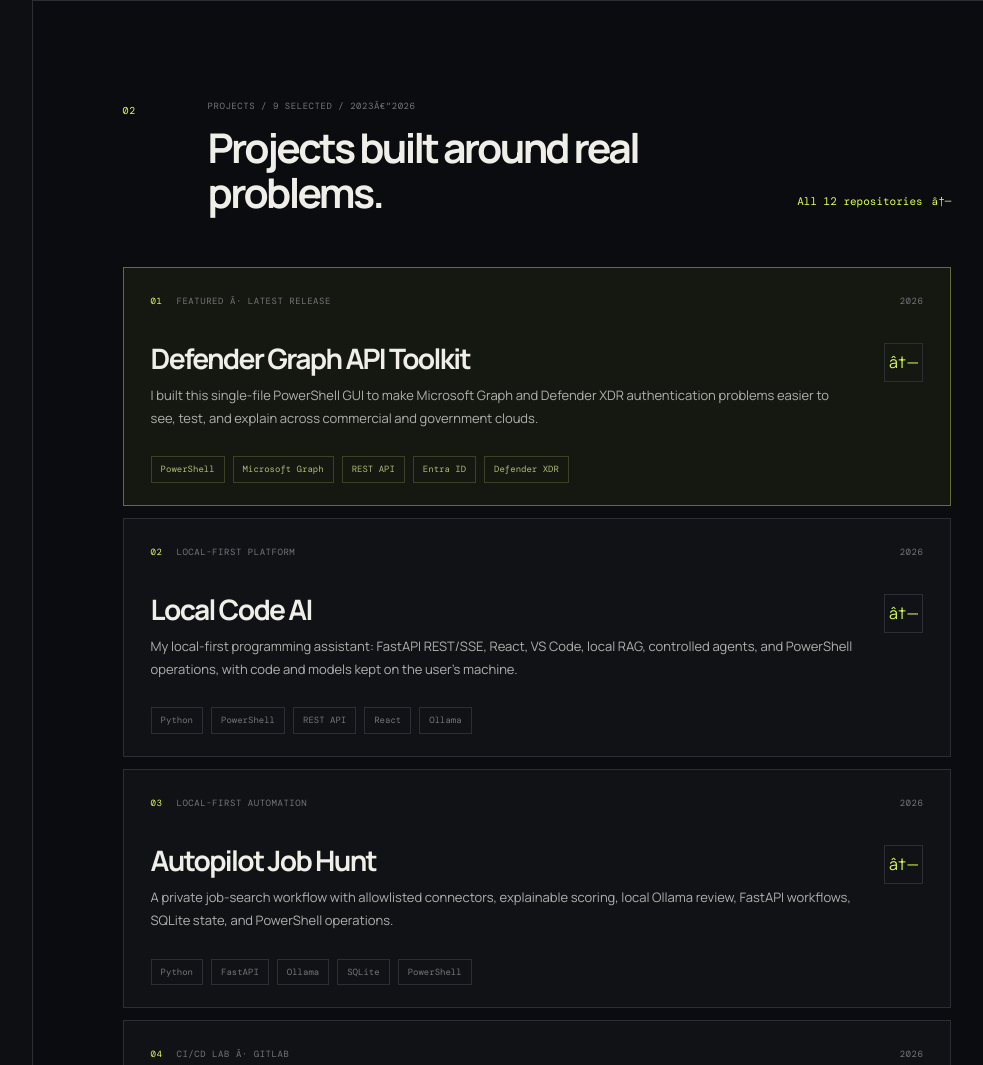
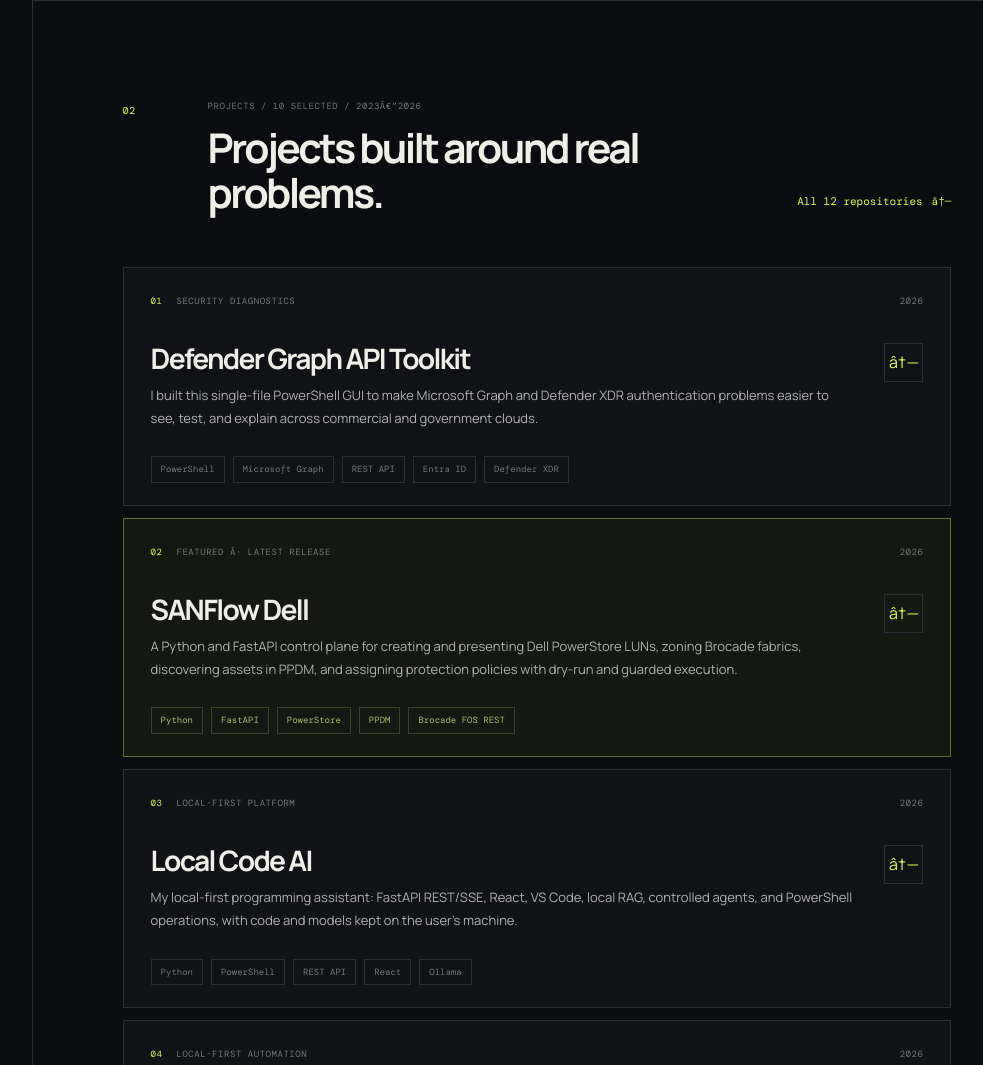
Before and after one commit to AlessandroDaudt/AlessandroDaudt, a plain HTML site: page index.html in a window 1280 px wide. Shown: the part 1477-2542 px from the top of the page, without its empty margins (239-1222 px from the left). Drawn offline with nearby package versions, Linux system fonts and the light colour scheme.

Commit message:
content: add SANFlow Dell to portfolio

```diff
--- a/index.html
+++ b/index.html
@@ -123,7 +123,7 @@
               <div class="heading-title-row">
                 <p class="section-number">02</p>
                 <div>
-                  <p class="mono-label">PROJECTS / 9 SELECTED / 2023â€”2026</p>
+                  <p class="mono-label">PROJECTS / 10 SELECTED / 2023â€”2026</p>
                   <h2 id="work-title">Projects built around real problems.</h2>
                 </div>
               </div>
@@ -131,8 +131,8 @@
             </div>
 
             <div class="project-list">
-              <article class="project-card project-featured">
-                <div class="project-topline"><span class="project-number">01</span><span class="project-tag">Featured Â· latest release</span><span class="project-year">2026</span></div>
+              <article class="project-card">
+                <div class="project-topline"><span class="project-number">01</span><span class="project-tag">Security diagnostics</span><span class="project-year">2026</span></div>
                 <div class="project-content">
                   <div>
                     <h3>Defender Graph API Toolkit</h3>
@@ -143,8 +143,20 @@
                 <div class="tech-row"><span>PowerShell</span><span>Microsoft Graph</span><span>REST API</span><span>Entra ID</span><span>Defender XDR</span></div>
               </article>
 
+              <article class="project-card project-featured">
+                <div class="project-topline"><span class="project-number">02</span><span class="project-tag">Featured Â· latest release</span><span class="project-year">2026</span></div>
+                <div class="project-content">
+                  <div>
+                    <h3>SANFlow Dell</h3>
+                    <p>A Python and FastAPI control plane for creating and presenting Dell PowerStore LUNs, zoning Brocade fabrics, discovering assets in PPDM, and assigning protection policies with dry-run and guarded execution.</p>
+                  </div>
+                  <a class="project-arrow" href="https://github.com/AlessandroDaudt/Dell-PPDM-PowerStore" target="_blank" rel="noreferrer" aria-label="Open SANFlow Dell repository">â†—</a>
+                </div>
+                <div class="tech-row"><span>Python</span><span>FastAPI</span><span>PowerStore</span><span>PPDM</span><span>Brocade FOS REST</span></div>
+              </article>
+
               <article class="project-card">
-                <div class="project-topline"><span class="project-number">02</span><span class="project-tag">Local-first platform</span><span class="project-year">2026</span></div>
+                <div class="project-topline"><span class="project-number">03</span><span class="project-tag">Local-first platform</span><span class="project-year">2026</span></div>
                 <div class="project-content">
                   <div>
                     <h3>Local Code AI</h3>
@@ -156,7 +168,7 @@
               </article>
 
               <article class="project-card">
-                <div class="project-topline"><span class="project-number">03</span><span class="project-tag">Local-first automation</span><span class="project-year">2026</span></div>
+                <div class="project-topline"><span class="project-number">04</span><span class="project-tag">Local-first automation</span><span class="project-year">2026</span></div>
                 <div class="project-content">
                   <div>
                     <h3>Autopilot Job Hunt</h3>
@@ -168,7 +180,7 @@
               </article>
 
               <article class="project-card">
-                <div class="project-topline"><span class="project-number">04</span><span class="project-tag">CI/CD lab Â· GitLab</span><span class="project-year">2026</span></div>
+                <div class="project-topline"><span class="project-number">05</span><span class="project-tag">CI/CD lab Â· GitLab</span><span class="project-year">2026</span></div>
                 <div class="project-content">
                   <div>
                     <h3>TaskFlow CI/CD Lab</h3>
@@ -180,7 +192,7 @@
               </article>
 
               <article class="project-card">
-                <div class="project-topline"><span class="project-number">05</span><span class="project-tag">Connected systems</span><span class="project-year">2026</span></div>
+                <div class="project-topline"><span class="project-number">06</span><span class="project-tag">Connected systems</span><span class="project-year">2026</span></div>
                 <div class="project-content">
                   <div>
                     <h3>Intelbras Gatehouse</h3>
@@ -192,7 +204,7 @@
               </article>
 
               <article class="project-card">
-                <div class="project-topline"><span class="project-number">06</span><span class="project-tag">Operations interface</span><span class="project-year">2026</span></div>
+                <div class="project-topline"><span class="project-number">07</span><span class="project-tag">Operations interface</span><span class="project-year">2026</span></div>
                 <div class="project-content">
                   <div>
                     <h3>Valheim Control Plane</h3>
@@ -204,7 +216,7 @@
               </article>
 
               <article class="project-card">
-                <div class="project-topline"><span class="project-number">07</span><span class="project-tag">Cloud-native lab</span><span class="project-year">2026</span></div>
+                <div class="project-topline"><span class="project-number">08</span><span class="project-tag">Cloud-native lab</span><span class="project-year">2026</span></div>
                 <div class="project-content">
                   <div>
                     <h3>Kubernetes Test Lab</h3>
@@ -216,7 +228,7 @@
               </article>
 
               <article class="project-card">
-                <div class="project-topline"><span class="project-number">08</span><span class="project-tag">Course labs Â· open-source fork</span><span class="project-year">2026</span></div>
+                <div class="project-topline"><span class="project-number">09</span><span class="project-tag">Course labs Â· open-source fork</span><span class="project-year">2026</span></div>
                 <div class="project-content">
                   <div>
                     <h3>DevOps Automation Labs</h3>
@@ -228,7 +240,7 @@
               </article>
 
               <article class="project-card">
-                <div class="project-topline"><span class="project-number">09</span><span class="project-tag">Open-source fork</span><span class="project-year">2026</span></div>
+                <div class="project-topline"><span class="project-number">10</span><span class="project-tag">Open-source fork</span><span class="project-year">2026</span></div>
                 <div class="project-content">
                   <div>
                     <h3>ApplyPilot</h3>
@@ -264,7 +276,7 @@
               </div>
               <div class="stack-column">
                 <p class="stack-label">Operate</p>
-                <div class="chip-cloud"><span>PostgreSQL</span><span>SQLite</span><span>Redis</span><span>Ollama</span><span>llama.cpp</span><span>RAG</span><span>Linux</span><span>Nginx</span><span>Microsoft Graph</span><span>Defender XDR</span><span>KQL</span><span>Datadog</span></div>
+                <div class="chip-cloud"><span>PostgreSQL</span><span>SQLite</span><span>Redis</span><span>Ollama</span><span>llama.cpp</span><span>RAG</span><span>Linux</span><span>Nginx</span><span>Microsoft Graph</span><span>Defender XDR</span><span>KQL</span><span>PowerStore</span><span>PPDM</span><span>Brocade FOS</span><span>OpenAPI</span><span>Datadog</span></div>
               </div>
             </div>
             <div class="stack-callout"><span class="callout-mark">â†³</span><p>It is less about collecting tools and more about building systems I can run, inspect, explain, and hand over.</p></div>
```
Also changed, not shown: 1 other file.
